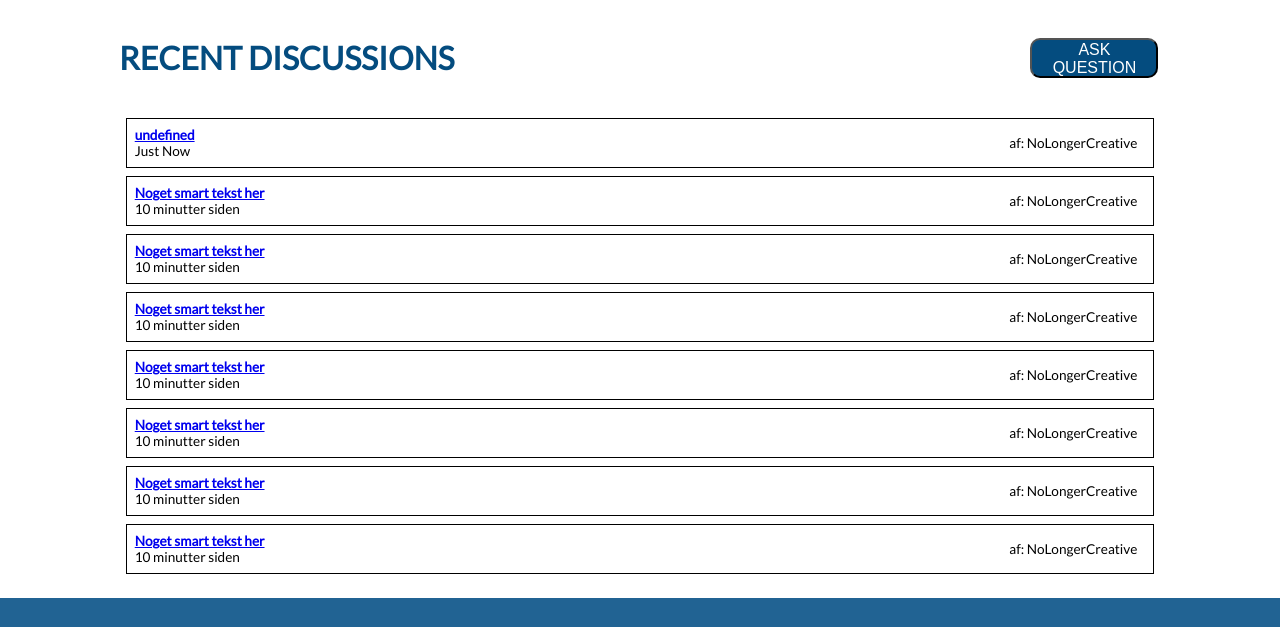
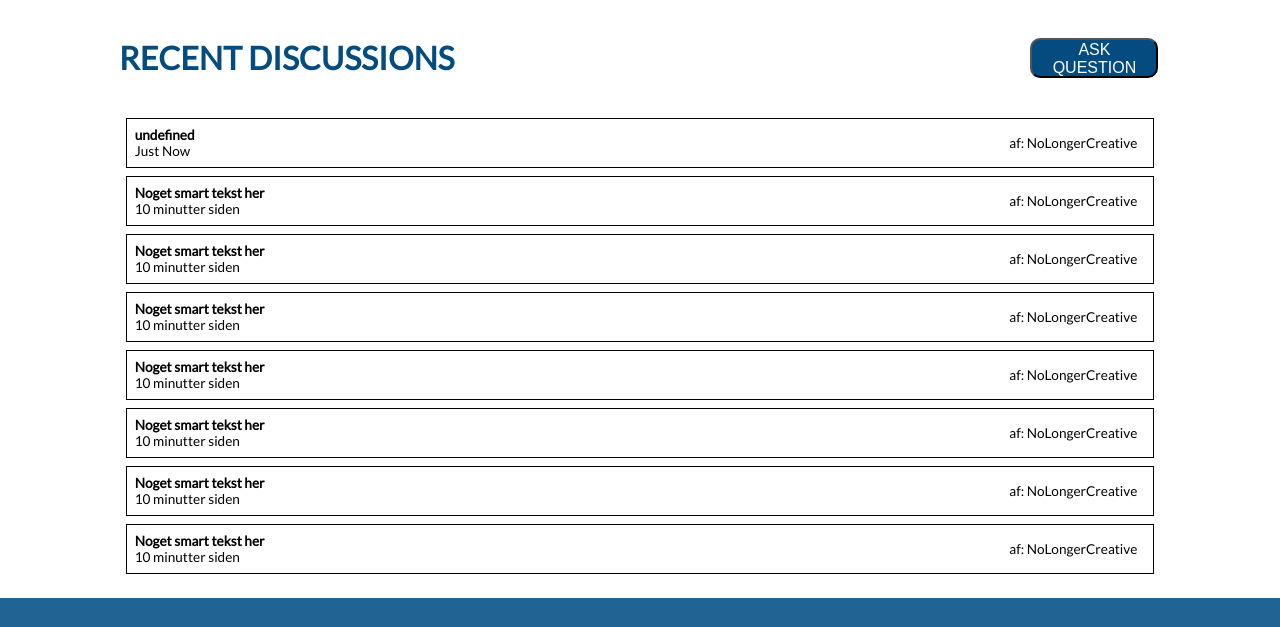
Before and after one commit to Frdez/KEDU, a plain HTML site: page forum.html in a window 1280 px wide. Shown: the part 796-1423 px from the top of the page. Drawn offline with Linux system fonts and the light colour scheme; a web font is replaced by a local one.

Commit message:
recent discussions fix

```diff
--- a/assets/css/style.css
+++ b/assets/css/style.css
@@ -405,6 +405,11 @@ form textarea {
   color: white;
 }
 
+.titleetc a {
+  text-decoration: none;
+  color: black;
+}
+
 .bigbox h1 {
   padding-top: 50px;
   font-size: 4vh;
```
